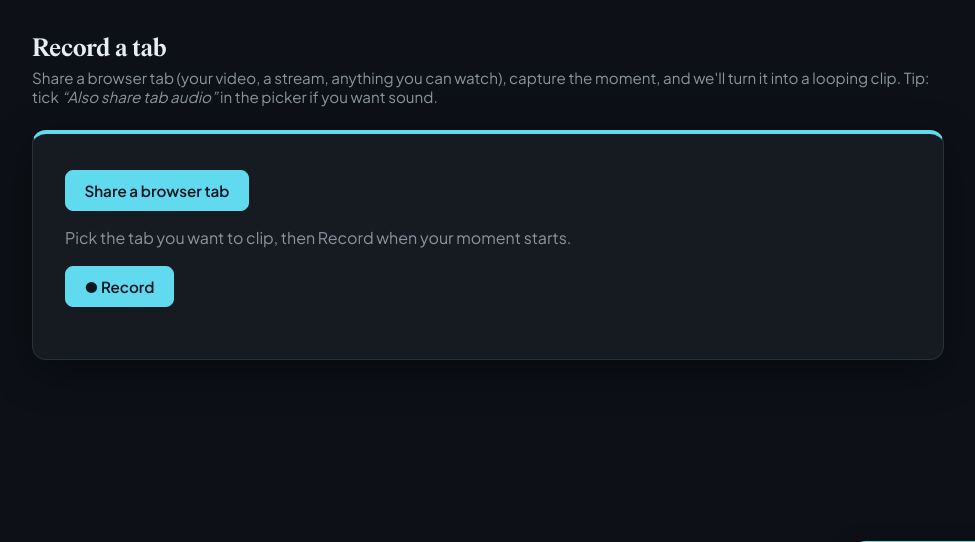
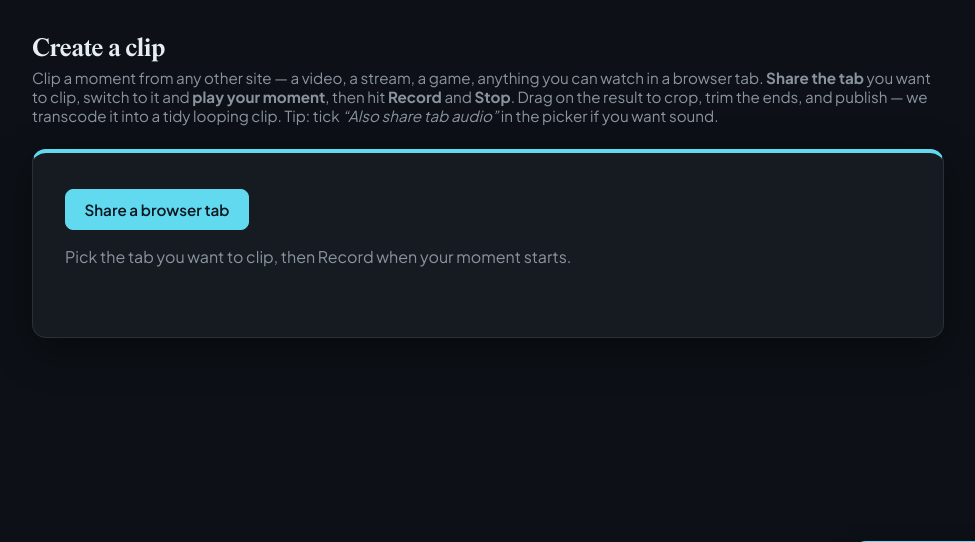
Before and after one commit to jaigner-hub/clip.cool, a Django app: template app/templates/clips/record.html in a window 1280 px wide. Shown: the part 57-599 px from the top of the page, without its empty margins (152-1127 px from the left). Run offline with Django 5.2, Linux system fonts and the light colour scheme; the template is opened without the code that fills it, so the values that code supplies are empty.

Commit message:
clips: rename Record page to "Create", clarify how-it-works, fix leaked Record button
Rename the tab-recorder surface to "Create" in the nav (app + admin shells),
page title/heading, "My clips" button, and Clippy tip. The route/view name
(clips_record) is unchanged.

Rewrite the page intro into a short how-it-works for clipping other sites:
share a tab → play the moment → Record/Stop → crop/trim → publish.

Fix the Record/Stop controls showing on load before a tab is shared:
#record-controls is `.kg-row hidden`, but `.kg-row { display:flex }` outranks
the UA [hidden] rule, so it leaked. Add `.kg-row[hidden]` to the existing
clips.css [hidden]-restore block — controls now appear only after share().

Co-Authored-By: Claude Opus 4.8 (1M context) <noreply@anthropic.com>

```diff
--- a/app/clips/static/clips/clips.css
+++ b/app/clips/static/clips/clips.css
@@ -317,9 +317,11 @@
 }
 
 /* The author display rules above beat the UA [hidden] rule, so hidden stage/video kept showing.
-   Restore [hidden] for these so the empty preview + playback boxes stay gone until used. */
+   Restore [hidden] for these so the empty preview + playback boxes stay gone until used.
+   .kg-row { display:flex } likewise leaked the Record controls before a tab was shared. */
 .clip-record-stage[hidden],
-.clip-record-video[hidden] { display: none; }
+.clip-record-video[hidden],
+.kg-row[hidden] { display: none; }
 
 /* Detail page: media still transcoding (video has no renditions yet) — show this instead of
    pointing an <img> at the .webm original (which renders as a broken image). */
--- a/app/templates/admin/base_site.html
+++ b/app/templates/admin/base_site.html
@@ -15,7 +15,7 @@
 {# Same links as the app shell (templates/app_base.html) so staff navigate consistently. #}
 <nav class="kg-admin-nav">
   <a href="{% url 'clips_search' %}">Search</a>
-  <a href="{% url 'clips_record' %}">Record</a>
+  <a href="{% url 'clips_record' %}">Create</a>
 </nav>
 {% endif %}
 {% if user.is_anonymous %}{% include "admin/color_theme_toggle.html" %}{% endif %}
--- a/app/templates/app_base.html
+++ b/app/templates/app_base.html
@@ -10,7 +10,7 @@
       <a href="{% url 'clips_templates' %}"{% if active_page == 'clips_templates' %} class="is-active"{% endif %}>Templates</a>
       {% if user.is_authenticated %}
       <a href="{% url 'clips_library' %}"{% if active_page == 'clips_library' %} class="is-active"{% endif %}>My clips</a>
-      <a href="{% url 'clips_record' %}"{% if active_page == 'clips_record' %} class="is-active"{% endif %}>Record</a>
+      <a href="{% url 'clips_record' %}"{% if active_page == 'clips_record' %} class="is-active"{% endif %}>Create</a>
       {% endif %}
     </nav>
     <div class="kg-account">
--- a/app/templates/clips/library.html
+++ b/app/templates/clips/library.html
@@ -5,8 +5,8 @@
 {% block app_content %}
 <div class="kg-page-head">
   <h1 class="kg-title">My clips</h1>
-  <p class="kg-sub">Everything you've recorded, newest first.</p>
-  <a class="kg-btn kg-btn-sm" href="{% url 'clips_record' %}">Record</a>
+  <p class="kg-sub">Everything you've created, newest first.</p>
+  <a class="kg-btn kg-btn-sm" href="{% url 'clips_record' %}">Create</a>
 </div>
 
 {% if assets %}
@@ -32,7 +32,7 @@
 {% else %}
 <div class="kg-empty">
   <p class="kg-empty-title">No clips yet</p>
-  <p class="kg-muted">Record a tab (or remix one) and it'll show up here.</p>
+  <p class="kg-muted">Create a clip (or remix one) and it'll show up here.</p>
 </div>
 {% endif %}
 {% endblock %}
--- a/app/templates/clips/record.html
+++ b/app/templates/clips/record.html
@@ -1,13 +1,15 @@
 {% extends "app_base.html" %}
 {% load static %}
 {% block head %}<link rel="stylesheet" href="{% static 'clips/clips.css' %}">{% endblock %}
-{% block title %}Record a tab · clip.cool{% endblock %}
+{% block title %}Create a clip · clip.cool{% endblock %}
 {% block app_content %}
 <div class="kg-page-head">
-  <h1 class="kg-title">Record a tab</h1>
-  <p class="kg-sub">Share a browser tab (your video, a stream, anything you can watch), capture the
-    moment, and we'll turn it into a looping clip. Tip: tick <em>“Also share tab audio”</em> in the
-    picker if you want sound.</p>
+  <h1 class="kg-title">Create a clip</h1>
+  <p class="kg-sub">Clip a moment from any other site — a video, a stream, a game, anything you can
+    watch in a browser tab. <strong>Share the tab</strong> you want to clip, switch to it and
+    <strong>play your moment</strong>, then hit <strong>Record</strong> and <strong>Stop</strong>.
+    Drag on the result to crop, trim the ends, and publish — we transcode it into a tidy looping
+    clip. Tip: tick <em>“Also share tab audio”</em> in the picker if you want sound.</p>
 </div>
 
 <div id="clip-record" class="kg-card"
--- a/app/web/static/web/clippy.js
+++ b/app/web/static/web/clippy.js
@@ -10,7 +10,7 @@ document.addEventListener('alpine:init', () => {
     clips:         "It looks like you're searching! Type what's in the clip — we read the text and the pictures, not just the title.",
     clips_browse:  "Browsing the latest. See one you like? Click through for the video, the GIF, or a quick caption.",
     clips_library: "Your clips live here. Click one to caption it, edit it, or copy a share link.",
-    clips_record:  "It looks like you're recording a tab! Crop, trim and caption right here — no plugin needed.",
+    clips_record:  "It looks like you're making a clip! Share a tab from any site, play your moment, then record, crop and trim — no plugin needed.",
   };
   const DEFAULT_TIP = "Hi, I'm Clippy! It looks like you're hosting clips. Need a hand?";
   const HIDE_KEY = 'clippy-hidden';
```
